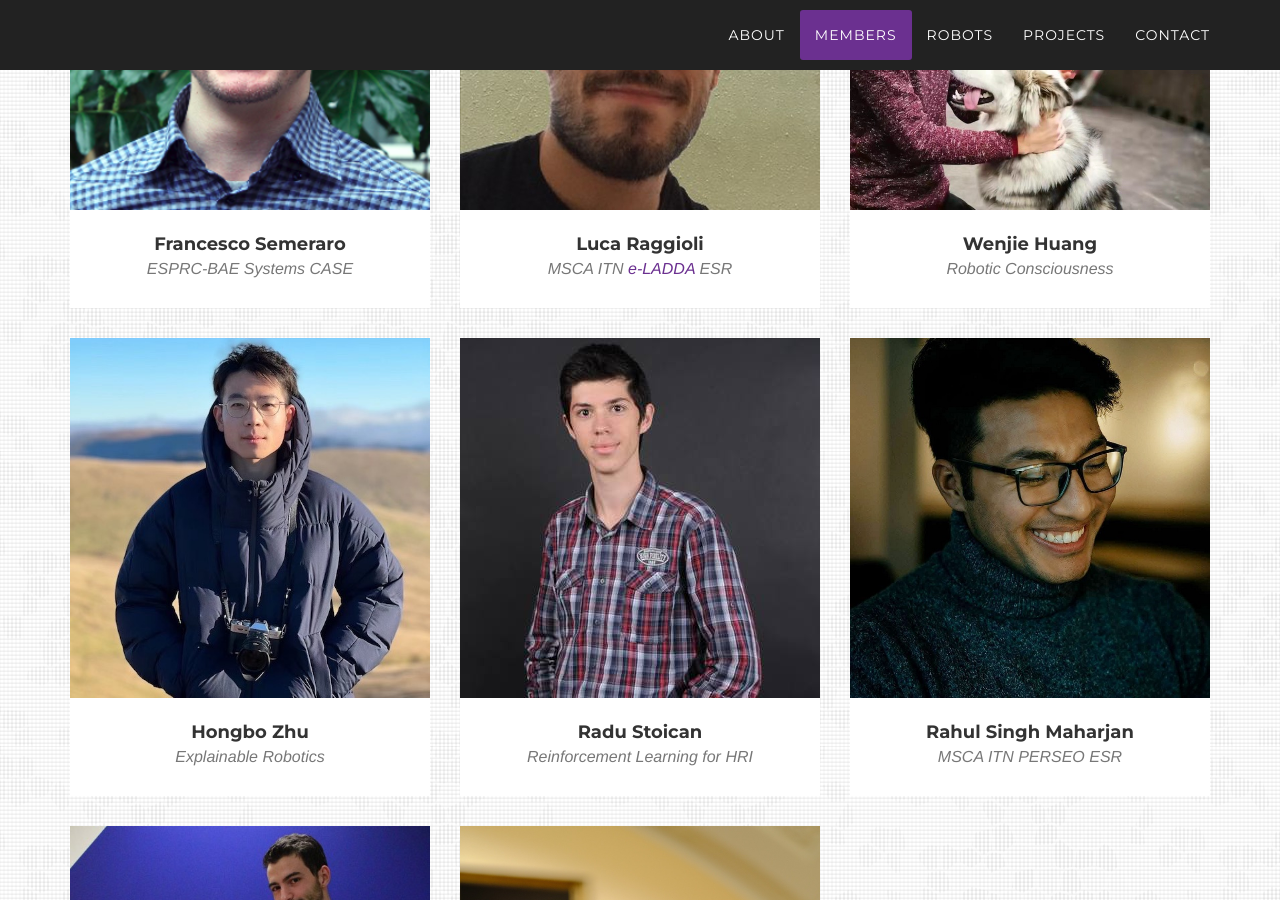
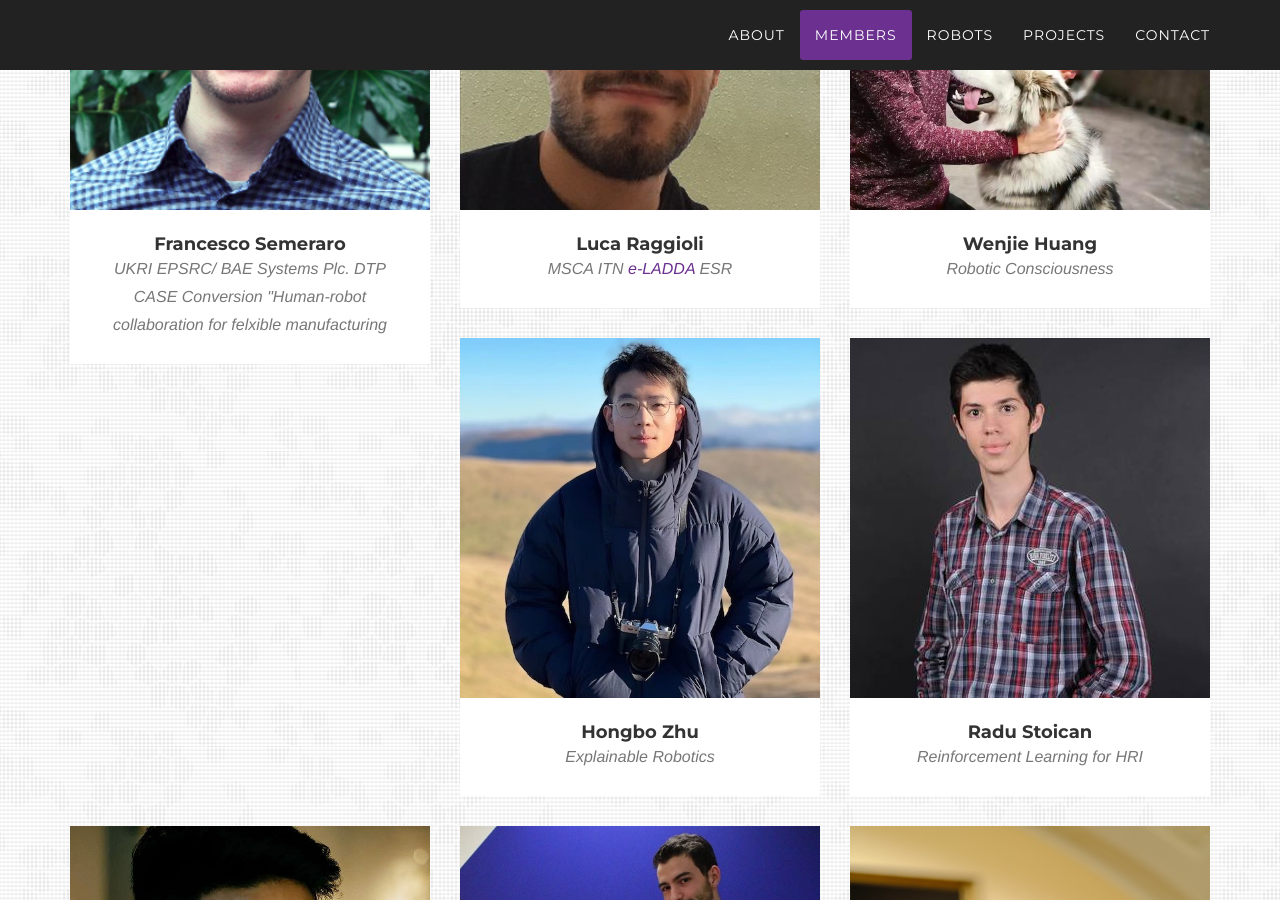
Before and after one commit to corolab/corolab.github.io, a Jekyll site: the page built from README.md, in a window 1280 px wide and 900 px high, scrolled down 3813 px. Built offline with Jekyll 4.4.1, drawn with Linux system fonts in a browser that asks for light colours; some web fonts are replaced; our own code applies the rules of GitHub Pages for plain Markdown files.

Commit message:
Update 2020-03-26-francesco-semeraro.markdown
Update on my description.

```diff
--- a/_members/_students/2020-03-26-francesco-semeraro.markdown
+++ b/_members/_students/2020-03-26-francesco-semeraro.markdown
@@ -1,7 +1,7 @@
 ---
 type: member
 name: Francesco Semeraro
-free-text: ESPRC-BAE Systems CASE
+free-text: UKRI EPSRC/ BAE Systems Plc. DTP CASE Conversion "Human-robot collaboration for felxible manufacturing
 picture: FrancescoSemeraroPhoto.png
 website: https://www.research.manchester.ac.uk/portal/francesco.semeraro.html
 ---
```
